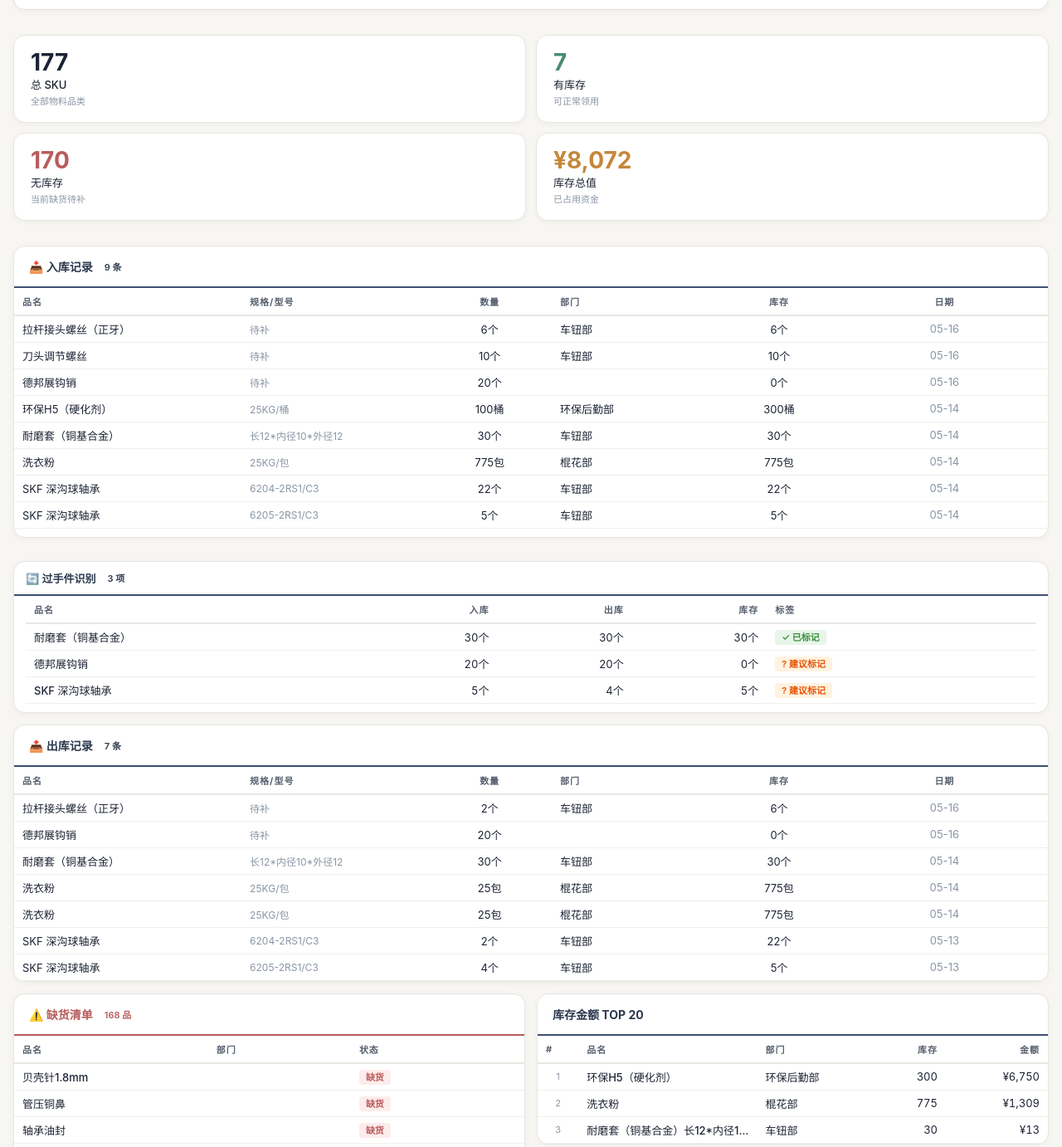
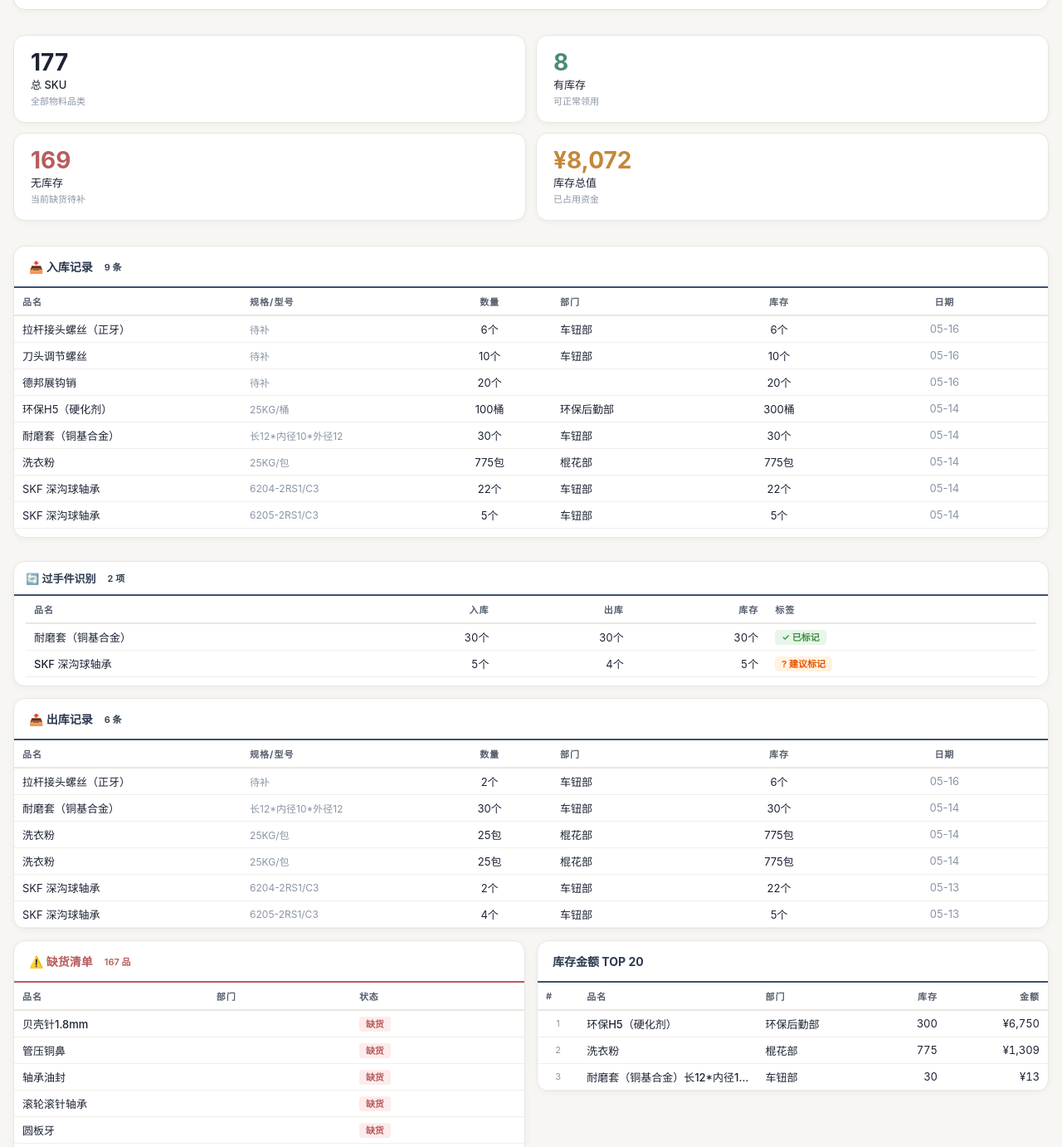
Before and after one commit to wayne8877/hs-inventory-dashboard, a website: page index.html in a window 1280 px wide. Shown: the part 1118-2500 px from the top of the page at 83% size. Drawn offline with Linux system fonts and the light colour scheme.

Commit message:
fix: 德邦展钩销仅入库20不出库

```diff
--- a/index.html
+++ b/index.html
@@ -203,7 +203,7 @@ body{
     <div><div class="brand-name">合盛辅料</div><div class="brand-en">HeSheng Button</div></div>
   </div>
   <div class="hdr-info">
-    <div class="hdr-info-item"><div class="hdr-info-label">Updated</div><div class="hdr-info-value">2026-05-16 15:54</div></div>
+    <div class="hdr-info-item"><div class="hdr-info-label">Updated</div><div class="hdr-info-value">2026-05-16 16:02</div></div>
     <div class="hdr-divider"></div>
     <div class="hdr-info-item"><div class="hdr-info-label">Source</div><div class="hdr-info-value">Feishu Bitable</div></div>
   </div>
@@ -214,7 +214,7 @@ body{
 <div class="o-section">
   <div class="o-header">
     <div class="o-title">📋 订单追踪</div>
-    <div class="o-updated">更新于 2026-05-16 15:54</div>
+    <div class="o-updated">更新于 2026-05-16 16:02</div>
   </div>
   <div class="o-kpi-row"><div class="okpi"><div class="okpi-icon" style="background:#EBF4FF;color:#2980B9">📋</div><div class="okpi-body"><div class="okpi-num">9</div><div class="okpi-label">全部订单</div></div><div class="okpi-sub">本月0单</div></div>
 <div class="okpi"><div class="okpi-icon" style="background:#E8F8F0;color:#27AE60">⚖</div><div class="okpi-body"><div class="okpi-num">877G</div><div class="okpi-label">订单总量 </div></div><div class="okpi-sub">本月0G</div></div>
@@ -309,8 +309,8 @@ body{
 
 <div class="kpi-row section-gap">
   <div class="kpi"><div class="kn">177</div><div class="kl">总 SKU</div><div class="ks">全部物料品类</div></div>
-  <div class="kpi"><div class="kn g">7</div><div class="kl">有库存</div><div class="ks">可正常领用</div></div>
-  <div class="kpi"><div class="kn r">170</div><div class="kl">无库存</div><div class="ks">当前缺货待补</div></div>
+  <div class="kpi"><div class="kn g">8</div><div class="kl">有库存</div><div class="ks">可正常领用</div></div>
+  <div class="kpi"><div class="kn r">169</div><div class="kl">无库存</div><div class="ks">当前缺货待补</div></div>
   <div class="kpi"><div class="kn o">¥8,072</div><div class="kl">库存总值</div><div class="ks">已占用资金</div></div>
 </div>
 
@@ -321,7 +321,7 @@ body{
 <table style="table-layout:fixed;width:100%"><colgroup><col style="width:22%"><col style="width:18%"><col style="width:12%"><col style="width:16%"><col style="width:12%"><col style="width:20%"></colgroup><thead><tr><th>品名</th><th>规格/型号</th><th style="text-align:center">数量</th><th>部门</th><th style="text-align:center">库存</th><th style="text-align:center;white-space:nowrap">日期</th></tr></thead><tbody>
         <tr><td class="name">拉杆接头螺丝（正牙）</td><td class="spec">待补</td><td style="text-align:center">6个</td><td>车钮部</td><td style="text-align:center">6个</td><td style="text-align:center;color:#8A95A5">05-16</td></tr>
         <tr><td class="name">刀头调节螺丝</td><td class="spec">待补</td><td style="text-align:center">10个</td><td>车钮部</td><td style="text-align:center">10个</td><td style="text-align:center;color:#8A95A5">05-16</td></tr>
-        <tr><td class="name">德邦展钩销</td><td class="spec">待补</td><td style="text-align:center">20个</td><td></td><td style="text-align:center">0个</td><td style="text-align:center;color:#8A95A5">05-16</td></tr>
+        <tr><td class="name">德邦展钩销</td><td class="spec">待补</td><td style="text-align:center">20个</td><td></td><td style="text-align:center">20个</td><td style="text-align:center;color:#8A95A5">05-16</td></tr>
         <tr><td class="name">环保H5（硬化剂）</td><td class="spec">25KG/桶</td><td style="text-align:center">100桶</td><td>环保后勤部</td><td style="text-align:center">300桶</td><td style="text-align:center;color:#8A95A5">05-14</td></tr>
         <tr><td class="name">耐磨套（铜基合金）</td><td class="spec">长12*内径10*外径12</td><td style="text-align:center">30个</td><td>车钮部</td><td style="text-align:center">30个</td><td style="text-align:center;color:#8A95A5">05-14</td></tr>
         <tr><td class="name">洗衣粉</td><td class="spec">25KG/包</td><td style="text-align:center">775包</td><td>棍花部</td><td style="text-align:center">775包</td><td style="text-align:center;color:#8A95A5">05-14</td></tr>
@@ -335,14 +335,13 @@ body{
 
 <div class="card section-gap">
   <div class="ctitle navy" style="padding:10px 14px;font-size:13px;font-weight:600">
-    🔄 过手件识别 <span class="cnt">3 项</span>
+    🔄 过手件识别 <span class="cnt">2 项</span>
   </div>
   <div class="tbl-scroll" style="max-height:300px;overflow-y:auto;padding:0 14px 10px">
       <table>
         <thead><tr><th style="width:30%">品名</th><th class="tr" style="width:12%">入库</th><th class="tr" style="width:12%">出库</th><th class="tr" style="width:12%">库存</th><th style="width:24%">标签</th></tr></thead>
         <tbody>
         <tr><td class="td-name">耐磨套（铜基合金）</td><td class="tr">30个</td><td class="tr">30个</td><td class="tr">30个</td><td><span class="st g">✓ 已标记</span></td></tr>
-        <tr><td class="td-name">德邦展钩销</td><td class="tr">20个</td><td class="tr">20个</td><td class="tr">0个</td><td><span class="st o">? 建议标记</span></td></tr>
         <tr><td class="td-name">SKF 深沟球轴承</td><td class="tr">5个</td><td class="tr">4个</td><td class="tr">5个</td><td><span class="st o">? 建议标记</span></td></tr>
         </tbody>
       </table>
@@ -350,11 +349,10 @@ body{
 </div>
 
 <div class="card section-gap">
-  <div class="ctitle navy">📤 出库记录 <span class="cnt">7 条</span></div>
+  <div class="ctitle navy">📤 出库记录 <span class="cnt">6 条</span></div>
   <div class="tbl-scroll" style="max-height:300px;overflow-y:auto">
 <table style="table-layout:fixed;width:100%"><colgroup><col style="width:22%"><col style="width:18%"><col style="width:12%"><col style="width:16%"><col style="width:12%"><col style="width:20%"></colgroup><thead><tr><th>品名</th><th>规格/型号</th><th style="text-align:center">数量</th><th>部门</th><th style="text-align:center">库存</th><th style="text-align:center;white-space:nowrap">日期</th></tr></thead><tbody>
         <tr><td class="name">拉杆接头螺丝（正牙）</td><td class="spec">待补</td><td style="text-align:center">2个</td><td>车钮部</td><td style="text-align:center">6个</td><td style="text-align:center;color:#8A95A5">05-16</td></tr>
-        <tr><td class="name">德邦展钩销</td><td class="spec">待补</td><td style="text-align:center">20个</td><td></td><td style="text-align:center">0个</td><td style="text-align:center;color:#8A95A5">05-16</td></tr>
         <tr><td class="name">耐磨套（铜基合金）</td><td class="spec">长12*内径10*外径12</td><td style="text-align:center">30个</td><td>车钮部</td><td style="text-align:center">30个</td><td style="text-align:center;color:#8A95A5">05-14</td></tr>
         <tr><td class="name">洗衣粉</td><td class="spec">25KG/包</td><td style="text-align:center">25包</td><td>棍花部</td><td style="text-align:center">775包</td><td style="text-align:center;color:#8A95A5">05-14</td></tr>
         <tr><td class="name">洗衣粉</td><td class="spec">25KG/包</td><td style="text-align:center">25包</td><td>棍花部</td><td style="text-align:center">775包</td><td style="text-align:center;color:#8A95A5">05-14</td></tr>
@@ -366,7 +364,7 @@ body{
 
 <div class="section-gap two-row">
   <div class="card">
-    <div class="ctitle danger">⚠️ 缺货清单 <span class="cnt">168 品</span></div>
+    <div class="ctitle danger">⚠️ 缺货清单 <span class="cnt">167 品</span></div>
     <div class="tbl-scroll" style="max-height:400px;overflow-y:auto;">
       <table>
         <thead><tr><th style="width:38%">品名</th><th style="width:28%">部门</th><th style="width:34%">状态</th></tr></thead>
```
